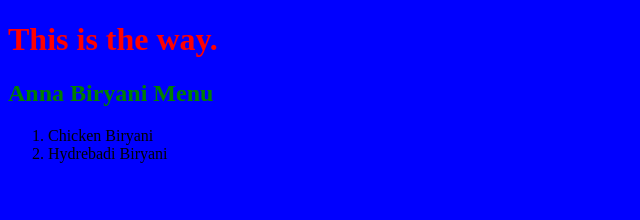
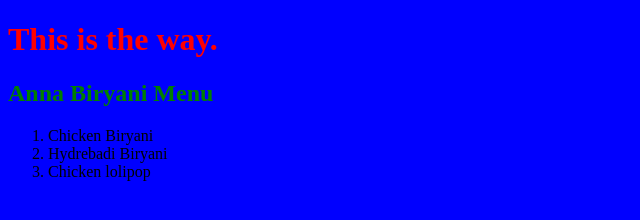
Before and after one commit to SSAdhikari11/Project_ST-1, a plain HTML site: page index.html in a window 1280 px wide. Shown: the whole page, without its empty margins (0-640 px from the left). Drawn offline with Linux system fonts and the light colour scheme.

Commit message:
third commit

```diff
--- a/index.html
+++ b/index.html
@@ -12,6 +12,7 @@
     <ol>
         <li>Chicken Biryani</li>
         <li>Hydrebadi Biryani</li>
+        <li>Chicken lolipop</li>
     </ol>
 </body>
 </html>
```
